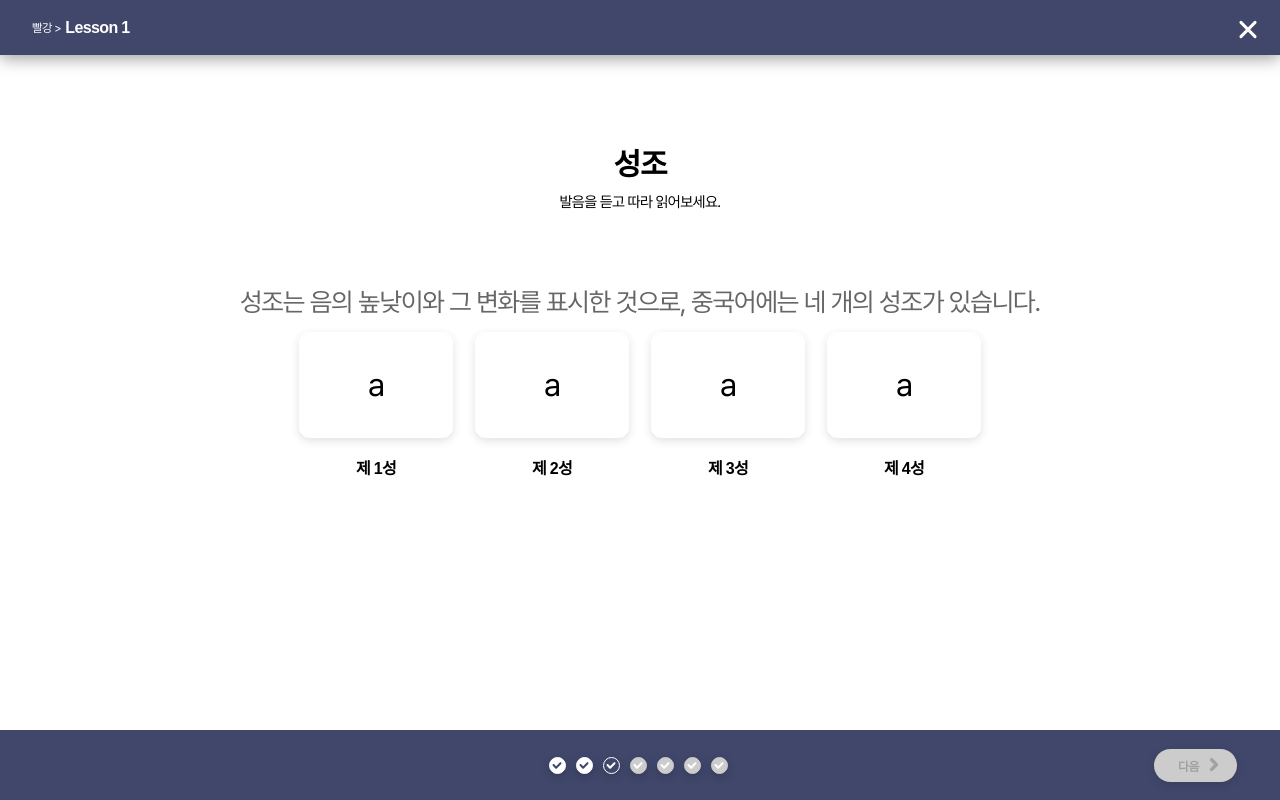
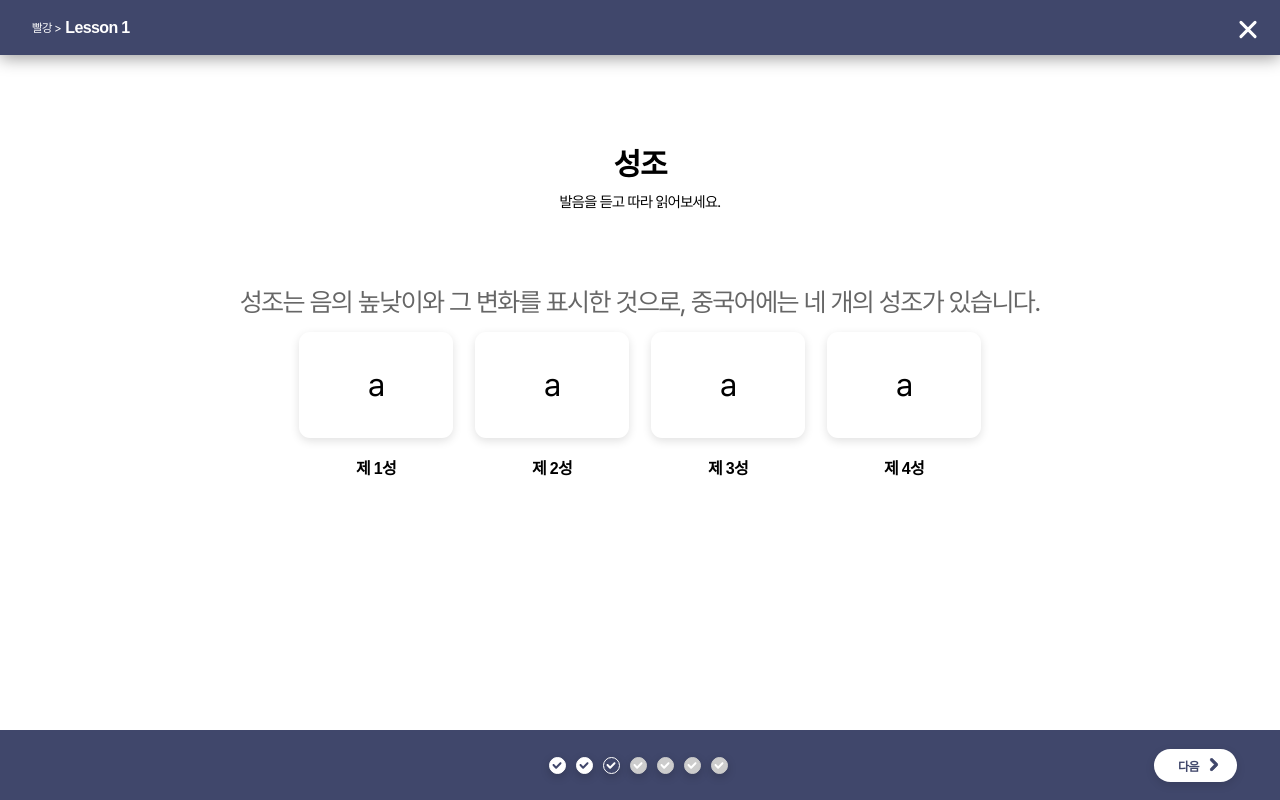
Before and after one commit to naynara87/chai_lecture, a React (Create React App) app: page / in a window 1280 px wide. Both pictures are taken after a click on the button "시작하기". Built offline with nearby package versions, Linux system fonts and the light colour scheme; a web font is replaced by a local one.

Commit message:
BBC-557 footer 버튼 페이지 이동 구현

```diff
--- a/src/components/atoms/CornerState.tsx
+++ b/src/components/atoms/CornerState.tsx
@@ -1,7 +1,7 @@
 import React, { useMemo } from "react";
 import styled from "@emotion/styled";
 import { colorPalette } from "../../styles/colorPalette";
-import IconCheck from "../svg/IconCheck";
+import IconCheck from "./svg/IconCheck";
 import { CornerStateType } from "../../types/corner";
 
 interface CornerStateItemProps {
--- /dev/null
+++ b/src/components/atoms/svg/ArrowLeft.tsx
@@ -0,0 +1,39 @@
+import React from "react";
+import { SerializedStyles } from "@emotion/react";
+import styled from "@emotion/styled";
+import { colorPalette } from "../../../styles/colorPalette";
+
+interface IconWrapperProps {
+  customCss?: SerializedStyles;
+}
+const IconWrapper = styled.span<IconWrapperProps>`
+  display: inline-block;
+  ${(props) => (props.customCss ? props.customCss : "")}
+`;
+
+interface ArrowRightProps {
+  customCss?: SerializedStyles;
+  disabled?: boolean;
+}
+
+const ArrowLeft = ({ customCss, disabled }: ArrowRightProps) => {
+  return (
+    <IconWrapper customCss={customCss}>
+      <svg
+        width="14"
+        height="22"
+        viewBox="0 0 14 22"
+        fill="none"
+        xmlns="http://www.w3.org/2000/svg"
+      >
+        <path
+          d="M11.537 0.567606L11.537 0.499999L11.037 0.499999C10.3958 0.499999 9.78427 0.747286 9.3028 1.20361L9.30268 1.20349L9.29358 1.21258L1.21961 9.2688C1.2196 9.26881 1.21959 9.26882 1.21958 9.26883C0.260131 10.2261 0.26014 11.774 1.21961 12.7312L9.29358 20.7874L9.29361 20.7875C9.78698 21.2797 10.4073 21.5 11.037 21.5C11.6782 21.5 12.2897 21.2527 12.7712 20.7964L12.7713 20.7965L12.7804 20.7874C13.7399 19.8302 13.7399 18.2823 12.7804 17.3251L12.7799 17.3246L6.43284 11.0098L12.7799 4.69496L12.7804 4.69447C13.7399 3.73725 13.7399 2.18931 12.7804 1.23208C12.4187 0.871248 11.9888 0.656524 11.537 0.567606Z"
+          fill={disabled ? colorPalette.disableText : colorPalette.deepBlue}
+          stroke={disabled ? colorPalette.disableText : colorPalette.deepBlue}
+        />
+      </svg>
+    </IconWrapper>
+  );
+};
+
+export default ArrowLeft;
--- a/src/components/svg/ArrowRightNavy.tsx
+++ b/src/components/atoms/svg/ArrowRight.tsx
@@ -1,7 +1,7 @@
 import React from "react";
 import { SerializedStyles } from "@emotion/react";
 import styled from "@emotion/styled";
-import { colorPalette } from "../../styles/colorPalette";
+import { colorPalette } from "../../../styles/colorPalette";
 
 interface IconWrapperProps {
   customCss?: SerializedStyles;
@@ -11,12 +11,11 @@ const IconWrapper = styled.span<IconWrapperProps>`
   ${(props) => (props.customCss ? props.customCss : "")}
 `;
 
-interface ArrowRightNavyProps {
+interface ArrowRightProps {
   customCss?: SerializedStyles;
   disabled?: boolean;
 }
-const ArrowRightNavy = ({ customCss, disabled }: ArrowRightNavyProps) => {
-  console.log("disabled", disabled);
+const ArrowRight = ({ customCss, disabled }: ArrowRightProps) => {
   return (
     <IconWrapper customCss={customCss}>
       <svg
@@ -28,12 +27,12 @@ const ArrowRightNavy = ({ customCss, disabled }: ArrowRightNavyProps) => {
       >
         <path
           d="M2.463 21.4324L2.463 21.5L2.963 21.5C3.60419 21.5 4.21573 21.2527 4.6972 20.7964L4.69732 20.7965L4.70642 20.7874L12.7804 12.7312C12.7804 12.7312 12.7804 12.7312 12.7804 12.7312C13.7399 11.7739 13.7399 10.226 12.7804 9.26881L4.70642 1.21257L4.70639 1.21255C4.21302 0.720334 3.59274 0.500001 2.963 0.500001C2.32181 0.500001 1.71027 0.747285 1.22879 1.20361L1.22868 1.20349L1.21961 1.21255C0.260128 2.16978 0.260128 3.71771 1.2196 4.67494L1.22009 4.67542L7.56716 10.9902L1.22009 17.305L1.21961 17.3055C0.26013 18.2628 0.26013 19.8107 1.21961 20.7679C1.58129 21.1288 2.01118 21.3435 2.463 21.4324Z"
-          fill={disabled ? colorPalette.disableText : "#40476B"}
-          stroke={disabled ? colorPalette.disableText : "#40476B"}
+          fill={disabled ? colorPalette.disableText : colorPalette.deepBlue}
+          stroke={disabled ? colorPalette.disableText : colorPalette.deepBlue}
         />
       </svg>
     </IconWrapper>
   );
 };
 
-export default ArrowRightNavy;
+export default ArrowRight;
--- a/src/components/svg/IconCheck.tsx
+++ b/src/components/atoms/svg/IconCheck.tsx
@@ -1,5 +1,5 @@
 import React from "react";
-import { colorPalette } from "../../styles/colorPalette";
+import { colorPalette } from "../../../styles/colorPalette";
 
 interface IconCheckProps {
   color?: string;
--- a/src/components/molecules/Footer.tsx
+++ b/src/components/molecules/Footer.tsx
@@ -1,12 +1,11 @@
-import React, { useMemo } from "react";
+import React, { useEffect, useMemo } from "react";
 import styled from "@emotion/styled";
 import { colorPalette } from "../../styles/colorPalette";
-import Button from "../atoms/Button";
-import ArrowRightNavy from "../svg/ArrowRightNavy";
-import { css } from "@emotion/react";
 import Spacing from "../atoms/Spacing";
 import CornerState from "../atoms/CornerState";
-import { FooterCornerState } from "../../hooks/useFooterState";
+import useFooterState from "../../hooks/useFooterState";
+import { AppData, Corner } from "../../types/appData";
+import FooterButton from "./FooterButton";
 
 const FooterContainer = styled.footer`
   background-color: ${colorPalette.deepBlue};
@@ -32,58 +31,66 @@ const CornerStateWrapper = styled.ul`
   vertical-align: middle;
 `;
 
-interface ButtonTextArrowProps {
-  left?: boolean;
-}
-const ButtonTextArrow = styled(Button)<ButtonTextArrowProps>`
-  position: relative;
-  height: auto;
-  padding: 8px 24px;
-  padding-right: 38px;
-  background-color: ${(props) =>
-    props.disabled ? colorPalette.disableBackground : colorPalette.white};
-  color: ${(props) => (props.disabled ? colorPalette.disableText : colorPalette.deepBlue)};
-  font-weight: 600;
-  font-size: 12px;
-  -webkit-transition: all 0.2s;
-  transition: all 0.2s;
-`;
-
-const arrowCss = css`
-  transform: scale(0.6);
-  position: absolute;
-  margin-left: 10px;
-  right: 16px;
-`;
-
 interface FooterProps {
   handleClickNext: () => void;
+  handleClickPrev: () => void;
   isPageCompleted: boolean;
-  cornerStateList: FooterCornerState[];
+  appData: AppData;
+  currentCorner: Corner;
+  pageIndex: number;
 }
-const Footer = ({ handleClickNext, isPageCompleted, cornerStateList }: FooterProps) => {
-  const isLastPage = false;
-  const isDisable = useMemo(() => {
+const Footer = ({
+  handleClickPrev,
+  handleClickNext,
+  isPageCompleted,
+  appData,
+  currentCorner,
+  pageIndex,
+}: FooterProps) => {
+  const { cornerStateList } = useFooterState({
+    appData,
+    currentCorner,
+  });
+  const isFirstPage = useMemo(() => {
+    return pageIndex === 0;
+  }, [pageIndex]);
+  const isLastPage = useMemo(() => {
+    return pageIndex === currentCorner.pages.length - 1;
+  }, [pageIndex, currentCorner]);
+
+  const isDisableNextButton = useMemo(() => {
     if (isLastPage) {
       return true;
     }
     return !isPageCompleted;
   }, [isPageCompleted, isLastPage]);
 
+  useEffect(() => {
+    console.log(`page: ${pageIndex + 1} / ${currentCorner.pages.length}`);
+  }, [pageIndex, currentCorner]);
+
   return (
     <FooterContainer>
-      {/* 이전 버튼 대신 영역 차지용 */}
-      <Spacing width="80px" />
+      {isFirstPage ? (
+        <Spacing width="80px" />
+      ) : (
+        <FooterButton text="이전" handleClick={handleClickPrev} direction="left" />
+      )}
       <CornerStateWrapper>
-        {/* TODO: corner 완료 여부 */}
         {cornerStateList.map((cornerState) => (
           <CornerState key={cornerState.id} state={cornerState.state} />
         ))}
       </CornerStateWrapper>
-      <ButtonTextArrow type="button" onClick={handleClickNext} disabled={isDisable}>
-        다음
-        <ArrowRightNavy customCss={arrowCss} disabled={isDisable} />
-      </ButtonTextArrow>
+      {isLastPage ? (
+        <Spacing width="80px" />
+      ) : (
+        <FooterButton
+          text="다음"
+          handleClick={handleClickNext}
+          isDisable={isDisableNextButton}
+          direction="right"
+        />
+      )}
     </FooterContainer>
   );
 };
--- /dev/null
+++ b/src/components/molecules/FooterButton.tsx
@@ -0,0 +1,61 @@
+import React from "react";
+import styled from "@emotion/styled";
+import { colorPalette } from "../../styles/colorPalette";
+import Button from "../atoms/Button";
+import ArrowRight from "../atoms/svg/ArrowRight";
+import { css } from "@emotion/react";
+import ArrowLeft from "../atoms/svg/ArrowLeft";
+
+interface ButtonTextArrowProps {
+  left?: boolean;
+  direction: "left" | "right";
+}
+const ButtonTextArrow = styled(Button)<ButtonTextArrowProps>`
+  position: relative;
+  height: auto;
+  padding: 8px 24px;
+  padding-right: ${({ direction }) => (direction === "right" ? "38px" : "24px")};
+  padding-left: ${({ direction }) => (direction === "left" ? "38px" : "24px")};
+  background-color: ${(props) =>
+    props.disabled ? colorPalette.disableBackground : colorPalette.white};
+  color: ${(props) => (props.disabled ? colorPalette.disableText : colorPalette.deepBlue)};
+  font-weight: 600;
+  font-size: 12px;
+  -webkit-transition: all 0.2s;
+  transition: all 0.2s;
+`;
+
+const arrowCss = css`
+  transform: scale(0.6);
+  position: absolute;
+  margin-left: 10px;
+  right: 16px;
+`;
+
+const arrowCssLeft = css`
+  transform: scale(0.6);
+  position: absolute;
+  margin-right: 10px;
+  left: 16px;
+`;
+
+interface FooterButtonProps {
+  handleClick(): void;
+  isDisable?: boolean;
+  text: string;
+  direction: "left" | "right";
+}
+const FooterButton = ({ handleClick, isDisable = false, text, direction }: FooterButtonProps) => {
+  return (
+    <ButtonTextArrow type="button" onClick={handleClick} disabled={isDisable} direction={direction}>
+      {text}
+      {direction === "right" ? (
+        <ArrowRight customCss={arrowCss} disabled={isDisable} />
+      ) : (
+        <ArrowLeft customCss={arrowCssLeft} disabled={isDisable} />
+      )}
+    </ButtonTextArrow>
+  );
+};
+
+export default FooterButton;
--- a/src/components/pages/CornerPage.tsx
+++ b/src/components/pages/CornerPage.tsx
@@ -7,14 +7,13 @@ import CommonPageLayout from "../Layouts/CommonPageLayout";
 import Footer from "../molecules/Footer";
 import Header from "../molecules/Header";
 import CornerMain from "../molecules/CornerMain";
-import useFooterState from "../../hooks/useFooterState";
 
 const CornerMainContainer = styled.main`
   height: 100%;
 `;
 
 const CornerPage = () => {
-  // get params from url
+  // get params from url => TODO: react query로 대체
   const {
     state: { appData: appDataByRouter, currentCorner: cornerByRouter },
   } = useLocation();
@@ -23,11 +22,6 @@ const CornerPage = () => {
 
   const [pageIndex, setPageIndex] = useState(0);
   const [isPageCompleted, setIsPageCompleted] = useState(false);
-
-  const { cornerStateList } = useFooterState({
-    appData: appDataByRouter,
-    currentCorner: cornerByRouter,
-  });
 
   const fetchCorner = useCallback(async () => {
     // NOTE: cornerByRouter가 있으면 cornerByRouter를 사용하고 없으면 cornerId로 corner를 가져옵니다
@@ -46,6 +40,11 @@ const CornerPage = () => {
     setIsPageCompleted(false);
   };
 
+  const handleClickPrev = () => {
+    setPageIndex((prev) => prev - 1);
+    setIsPageCompleted(false);
+  };
+
   return (
     <CommonPageLayout>
       <Header />
@@ -57,9 +56,12 @@ const CornerPage = () => {
         )}
       </CornerMainContainer>
       <Footer
+        pageIndex={pageIndex}
+        appData={appDataByRouter}
+        currentCorner={corner}
+        handleClickPrev={handleClickPrev}
         handleClickNext={handleClickNext}
         isPageCompleted={isPageCompleted}
-        cornerStateList={cornerStateList}
       />
     </CommonPageLayout>
   );
--- a/src/components/templates/TP03AComponent.tsx
+++ b/src/components/templates/TP03AComponent.tsx
@@ -1,4 +1,4 @@
-import React, { useCallback } from "react";
+import React, { useCallback, useEffect } from "react";
 import styled from "@emotion/styled";
 import { TP03A, TP03AContent } from "../../types/pageTemplate";
 import { TemplateProps } from "../../types/templates";
@@ -36,6 +36,9 @@ const HtmlWrapper = styled("div")`
 
 const TP03AComponent = ({ setPageCompleted, page }: TP03AComponentProps) => {
   const thisPage = page as TP03A;
+  useEffect(() => {
+    setPageCompleted();
+  }, [setPageCompleted]);
   const renderContents = useCallback((content: TP03AContent, index: number) => {
     if (content.type === "html") {
       const html = content.data.text;
--- a/src/data/dummyData.ts
+++ b/src/data/dummyData.ts
@@ -329,6 +329,55 @@ export const dummyData: AppData = {
             ],
           },
         },
+        {
+          id: 23,
+          title: "성조3",
+          description: "발음을 듣고 따라 읽어보세요.3",
+          template: {
+            type: "TP03A",
+            contents: [
+              {
+                type: "html",
+                data: {
+                  text: "성조는 음의 높낮이와 그 변화를 표시한 것으로, 중국어에는 네 개의 성조가 있습니다.",
+                },
+              },
+              {
+                type: "listenWords",
+                data: [
+                  {
+                    text: "a",
+                    audio: {
+                      src: "https://www.soundhelix.com/examples/mp3/SoundHelix-Song-1.mp3",
+                    },
+                    meaning: "제 1성",
+                  },
+                  {
+                    text: "a",
+                    audio: {
+                      src: "https://www.soundhelix.com/examples/mp3/SoundHelix-Song-1.mp3",
+                    },
+                    meaning: "제 2성",
+                  },
+                  {
+                    text: "a",
+                    audio: {
+                      src: "https://www.soundhelix.com/examples/mp3/SoundHelix-Song-1.mp3",
+                    },
+                    meaning: "제 3성",
+                  },
+                  {
+                    text: "a",
+                    audio: {
+                      src: "https://www.soundhelix.com/examples/mp3/SoundHelix-Song-1.mp3",
+                    },
+                    meaning: "제 4성",
+                  },
+                ],
+              },
+            ],
+          },
+        },
       ],
     },
     {
@@ -344,7 +393,7 @@ export const dummyData: AppData = {
         "https://i.picsum.photos/id/40/200/200.jpg?hmac=xkvWvgGjMuaPySCsshiYpLBOaphxinRhPkMRgx-LIYQ",
       pages: [
         {
-          id: 21,
+          id: 31,
           title: "성조",
           description: "발음을 듣고 따라 읽어보세요.",
           template: {
@@ -393,7 +442,7 @@ export const dummyData: AppData = {
           },
         },
         {
-          id: 22,
+          id: 32,
           title: "운모",
           description: "운모에 대해 알아봅시다.",
           template: {
@@ -425,6 +474,55 @@ export const dummyData: AppData = {
                   },
                   {
                     main: "u2",
+                  },
+                ],
+              },
+            ],
+          },
+        },
+        {
+          id: 33,
+          title: "성조3",
+          description: "발음을 듣고 따라 읽어보세요.3",
+          template: {
+            type: "TP03A",
+            contents: [
+              {
+                type: "html",
+                data: {
+                  text: "성조는 음의 높낮이와 그 변화를 표시한 것으로, 중국어에는 네 개의 성조가 있습니다.",
+                },
+              },
+              {
+                type: "listenWords",
+                data: [
+                  {
+                    text: "a",
+                    audio: {
+                      src: "https://www.soundhelix.com/examples/mp3/SoundHelix-Song-1.mp3",
+                    },
+                    meaning: "제 1성",
+                  },
+                  {
+                    text: "a",
+                    audio: {
+                      src: "https://www.soundhelix.com/examples/mp3/SoundHelix-Song-1.mp3",
+                    },
+                    meaning: "제 2성",
+                  },
+                  {
+                    text: "a",
+                    audio: {
+                      src: "https://www.soundhelix.com/examples/mp3/SoundHelix-Song-1.mp3",
+                    },
+                    meaning: "제 3성",
+                  },
+                  {
+                    text: "a",
+                    audio: {
+                      src: "https://www.soundhelix.com/examples/mp3/SoundHelix-Song-1.mp3",
+                    },
+                    meaning: "제 4성",
                   },
                 ],
               },
--- a/src/types/appData.ts
+++ b/src/types/appData.ts
@@ -1,6 +1,6 @@
 import { TP01A, TP03A, TP03B, TP15A } from "./pageTemplate";
 
-// 과정(course) > 레슨(lesson) > 코너(corner) > 페이지(page)
+// 과정(course) > 레슨(lesson) > 회차(corner) > 페이지(page)
 export type ID = number | string;
 
 export type AppData = {
```
Also changed, not shown: src/components/svg/ArrowLeft.tsx (deleted, +0 -15 lines), 1 other file (tests, documents, lock files or other folders).
